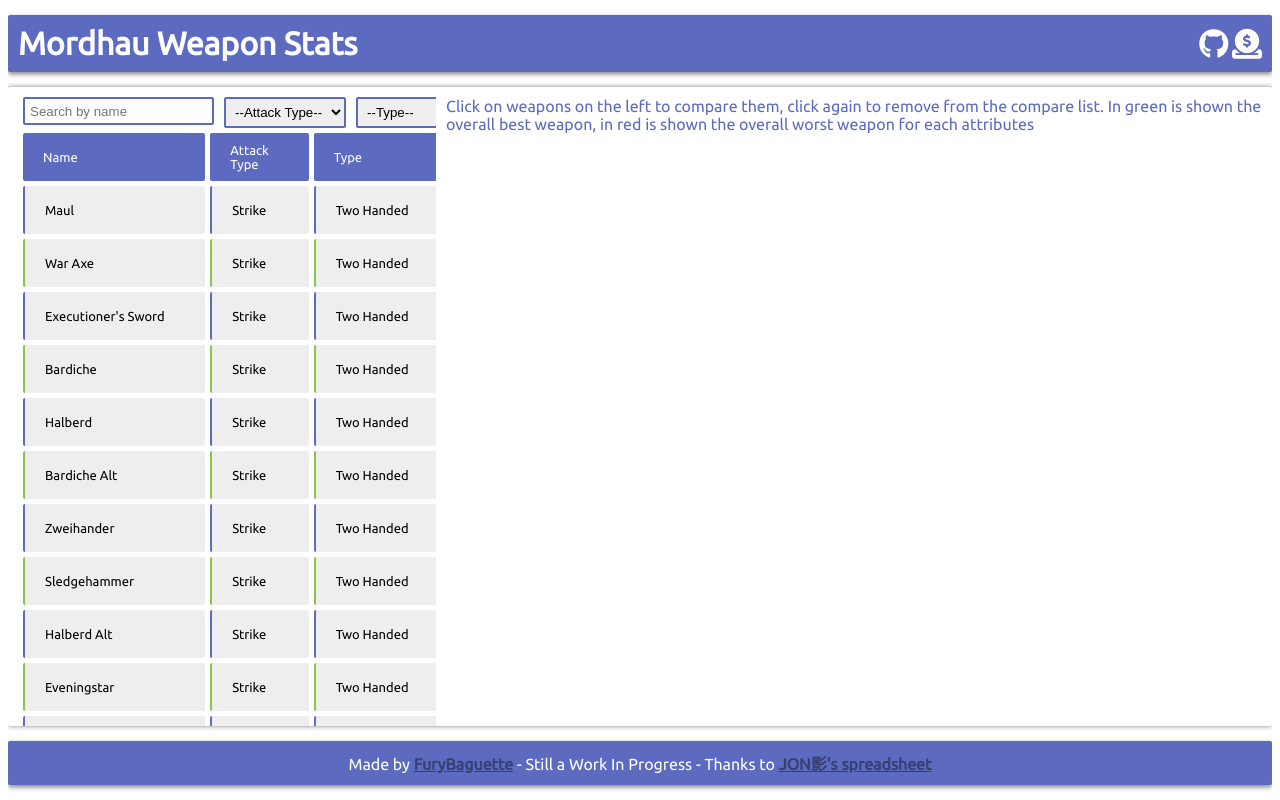
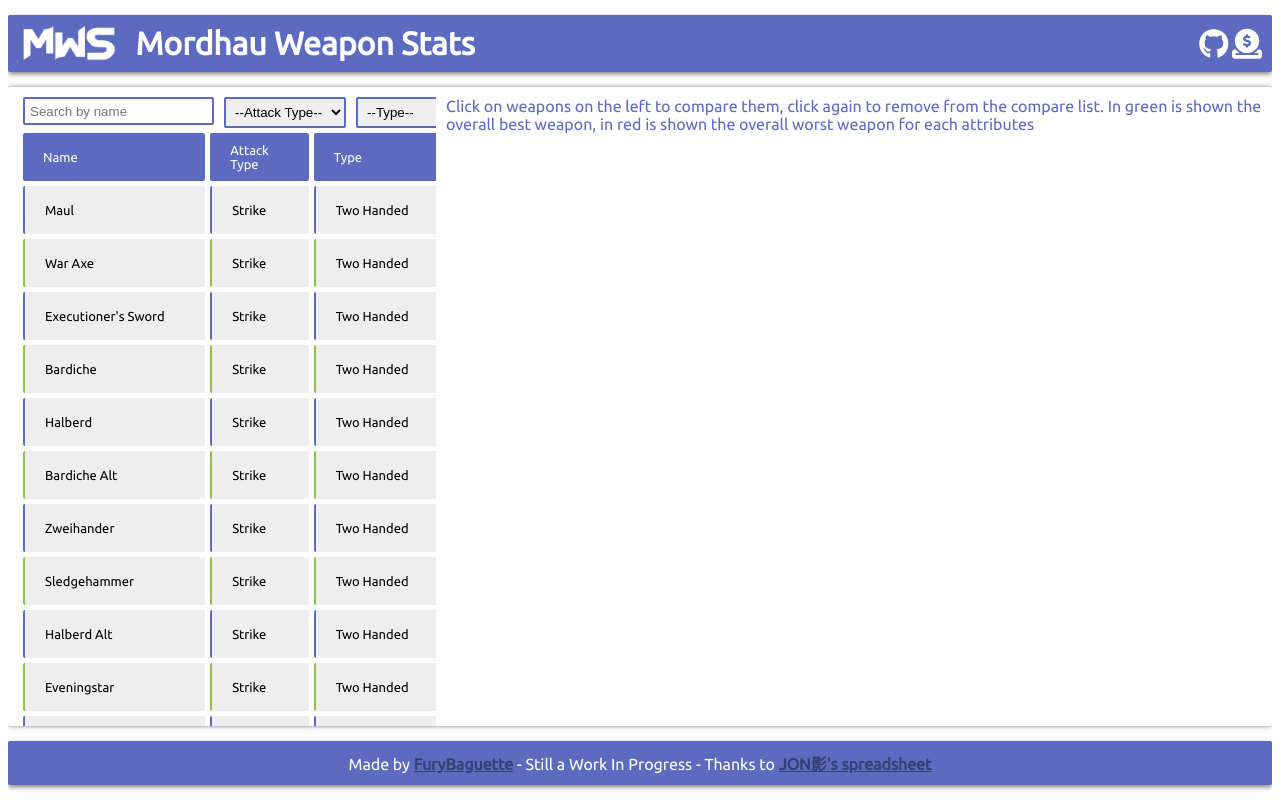
Before and after one commit to FuryBaguette/MordhauWeaponStats, a plain HTML site: page index.html in a window 1280 px wide. Drawn offline with nearby package versions, Linux system fonts and the light colour scheme.

Commit message:
Added logo in header

```diff
--- a/css/style.css
+++ b/css/style.css
@@ -313,6 +313,11 @@ input {
     margin-right: 10px;
 }
 
+img.logo {
+    height: 36px;
+    margin-right: 15px;
+}
+
 @media only screen and (max-width: 1200px) {
     #content {
         flex-direction: column;
--- a/index.html
+++ b/index.html
@@ -25,6 +25,7 @@
     <body>
         <div id="container">
             <header>
+                <img class="logo" src="images/logo-transparent.png"></img>
                 <h1>Mordhau Weapon Stats</h1>
                 <div class="links">
                     <a href="https://github.com/FuryBaguette/MordhauWeaponStats" target="_blank" class="tooltip"><span class="tooltiptext">Github</span><i class="fab fa-github"></i></a>
```
Also changed, not shown: images/logo-transparent.png (added).
